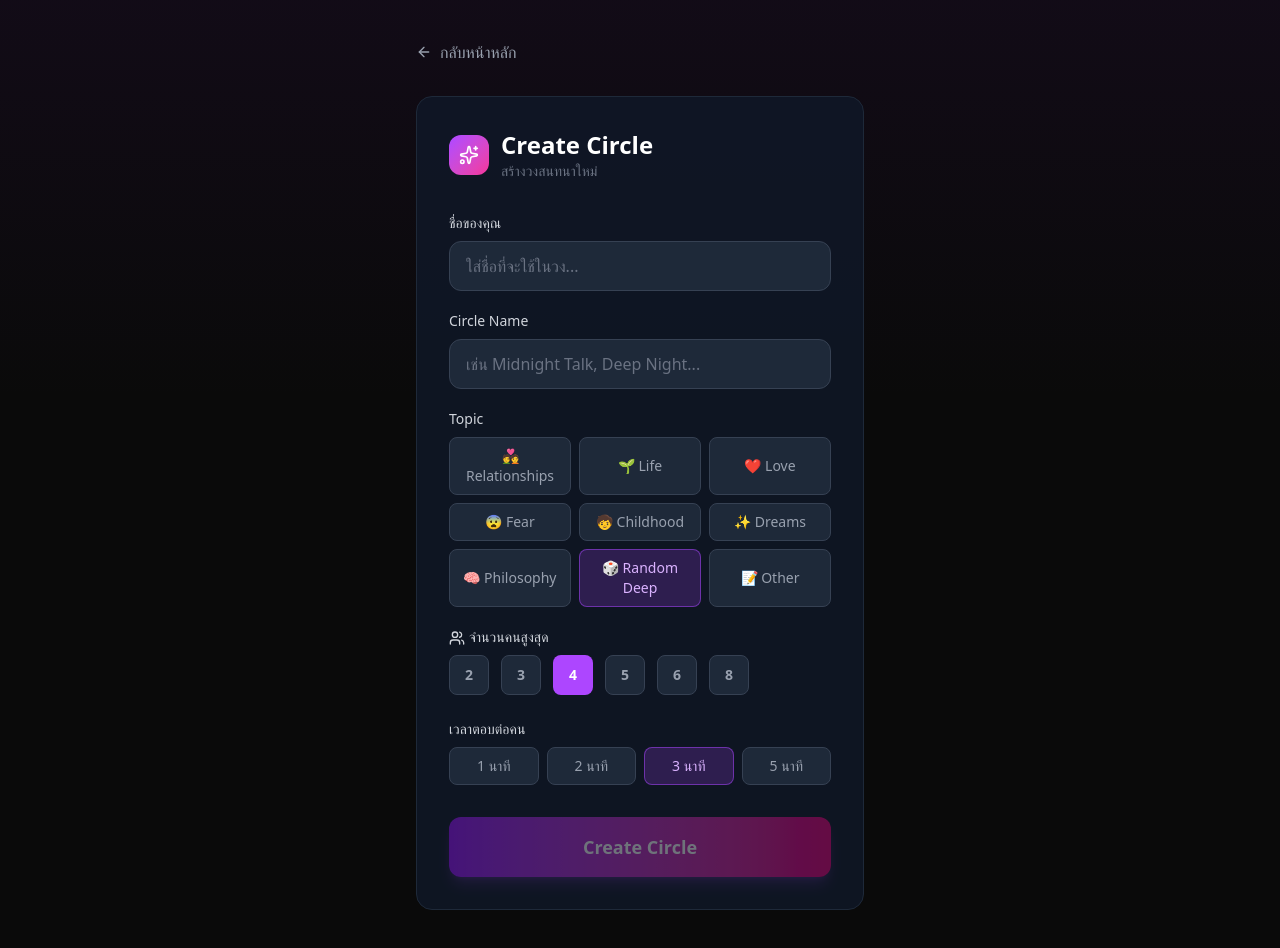
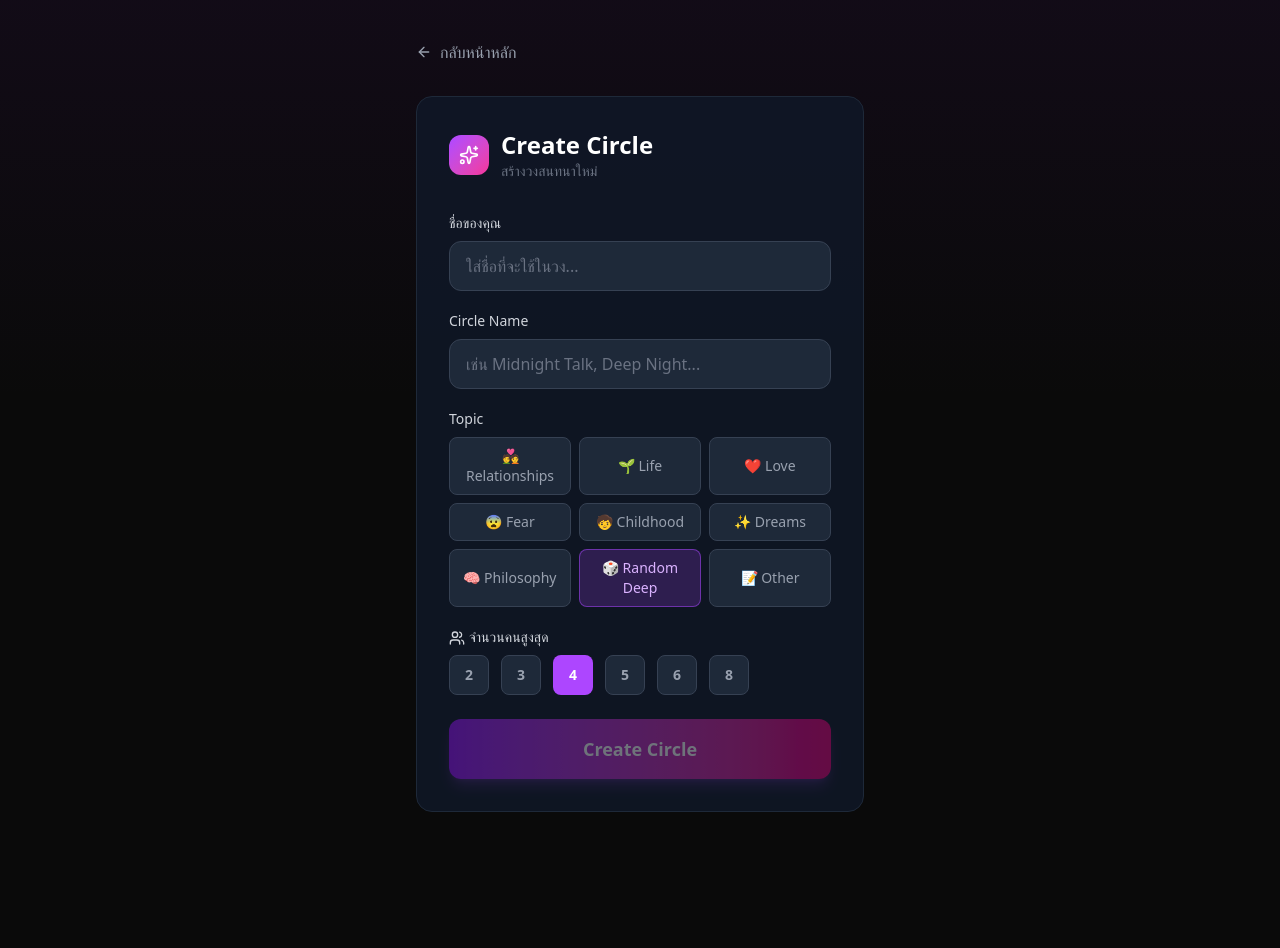
Before and after one commit to MarumaSan/deep-talk, a Next.js app: page /create in a window 1280 px wide. After the commit the page ends 852 px from the top, so only its background shows below. Built offline with nearby package versions, Linux system fonts and the light colour scheme; no server answers.

Commit message:
feat: remove timer and revert host answer rule for round 1

```diff
--- a/src/app/circle/[id]/talk/page.tsx
+++ b/src/app/circle/[id]/talk/page.tsx
@@ -17,7 +17,6 @@ import {
 import Link from "next/link";
 import QuestionCard from "@/components/QuestionCard";
 import SpeakerSpotlight from "@/components/SpeakerSpotlight";
-import Timer from "@/components/Timer";
 import { MoodReaction, Question, User } from "@/types";
 import { v4 as uuidv4 } from "uuid";
 import { getDifficultyForRound } from "@/data/questions";
@@ -443,7 +442,6 @@ export default function TalkModePage() {
             </p>
           </div>
         </div>
-        <Timer initialSeconds={currentCircle.timerSeconds || 180} />
       </div>
 
       {/* Main content */}
--- a/src/app/create/page.tsx
+++ b/src/app/create/page.tsx
@@ -18,7 +18,6 @@ export default function CreateCirclePage() {
   const [category, setCategory] = useState("random-deep");
   const [customCategory, setCustomCategory] = useState("");
   const [maxPeople, setMaxPeople] = useState(4);
-  const [timerDuration, setTimerDuration] = useState(180); // Default 3 mins
   const [hostName, setHostName] = useState("");
   const [inviteCode, setInviteCode] = useState("");
   const [circleId, setCircleId] = useState("");
@@ -34,13 +33,18 @@ export default function CreateCirclePage() {
     const circle = await createCircle(
       circleName.trim(),
       category,
-      customCategory.trim(),
       maxPeople,
-      timerDuration
+      customCategory.trim()
     );
-    setInviteCode(circle.inviteCode);
-    setCircleId(circle.id);
-    setStep("result");
+    if (circle) {
+      setInviteCode(circle.inviteCode);
+      setCircleId(circle.id);
+      setStep("result");
+    } else {
+      // Handle error gracefully if needed
+      setIsLoading(false);
+      return;
+    }
     setIsLoading(false);
   };
 
@@ -168,33 +172,6 @@ export default function CreateCirclePage() {
               </div>
             </div>
 
-            {/* Timer Duration */}
-            <div className="mb-8">
-              <label className="block text-sm font-medium text-gray-300 mb-2">
-                เวลาตอบต่อคน
-              </label>
-              <div className="grid grid-cols-4 gap-2">
-                {[
-                  { value: 60, label: "1 นาที" },
-                  { value: 120, label: "2 นาที" },
-                  { value: 180, label: "3 นาที" },
-                  { value: 300, label: "5 นาที" },
-                ].map((option) => (
-                  <button
-                    key={option.value}
-                    onClick={() => setTimerDuration(option.value)}
-                    disabled={isLoading}
-                    className={`px-2 py-2 rounded-lg text-sm font-medium transition-all ${timerDuration === option.value
-                      ? "bg-purple-500/20 border border-purple-500/50 text-purple-300"
-                      : "bg-gray-800 border border-gray-700 text-gray-400 hover:border-gray-600"
-                      }`}
-                  >
-                    {option.label}
-                  </button>
-                ))}
-              </div>
-            </div>
-
             <motion.button
               whileHover={{ scale: 1.02 }}
               whileTap={{ scale: 0.98 }}
--- a/src/store/useCircleStore.ts
+++ b/src/store/useCircleStore.ts
@@ -73,10 +73,9 @@ interface CircleStore {
   createCircle: (
     name: string,
     category: string,
-    customCategory: string | undefined,
     maxPeople: number,
-    timerSeconds: number
-  ) => Promise<Circle>;
+    customCategory?: string
+  ) => Promise<Circle | null>;
   joinCircle: (inviteCode: string, user: User) => Promise<Circle | null>;
   loadCircle: (id: string) => Promise<Circle | null>;
   subscribeToCircle: (id: string) => void;
@@ -118,9 +117,8 @@ export const useCircleStore = create<CircleStore>((set, get) => {
     createCircle: async (
       name,
       category,
-      customCategory,
       maxPeople,
-      timerSeconds
+      customCategory
     ) => {
       const state = get();
       if (!state.currentUser) throw new Error("No user");
@@ -166,7 +164,6 @@ export const useCircleStore = create<CircleStore>((set, get) => {
         rounds: [],
         currentRoundIndex: -1,
         status: "waiting",
-        timerSeconds,
       };
 
       // 4. Update the row with the actual state_data
@@ -280,18 +277,12 @@ export const useCircleStore = create<CircleStore>((set, get) => {
       const previousRound = circle.rounds[circle.currentRoundIndex];
       const previousFirstId = previousRound ? previousRound.answerOrder[0] : null;
 
-      let answerOrder = shuffleArray(circle.participants.map((p) => p.id));
+      const answerOrder = shuffleArray(circle.participants.map((p) => p.id));
 
-      if (circle.rounds.length === 0) {
-        // Round 1: Host MUST be first
-        answerOrder = answerOrder.filter((id) => id !== circle.hostId);
-        answerOrder.unshift(circle.hostId);
-      } else {
-        // Subsequent rounds: MUST NOT be the same as previous round's first person
-        if (answerOrder.length > 1 && answerOrder[0] === previousFirstId) {
-          const first = answerOrder.shift();
-          answerOrder.push(first!);
-        }
+      // Subsequent rounds: MUST NOT be the same as previous round's first person
+      if (answerOrder.length > 1 && answerOrder[0] === previousFirstId) {
+        const first = answerOrder.shift();
+        answerOrder.push(first!);
       }
       const roundNumber = circle.rounds.length + 1;
       const round: Round = {
--- a/src/types/index.ts
+++ b/src/types/index.ts
@@ -45,7 +45,6 @@ export interface Circle {
   rounds: Round[];
   currentRoundIndex: number;
   status: "waiting" | "playing" | "finished";
-  timerSeconds: number; // Duration per speaker in seconds
 };
 
-export type MoodReaction = "😮" | "❤️" | "🤯" | "😢" | "🔥" | "🤣" | "😭" | "🤔" | "🥵";
+export type MoodReaction = "😮" | "❤️" | "🤯" | "😢" | "🔥";
```
